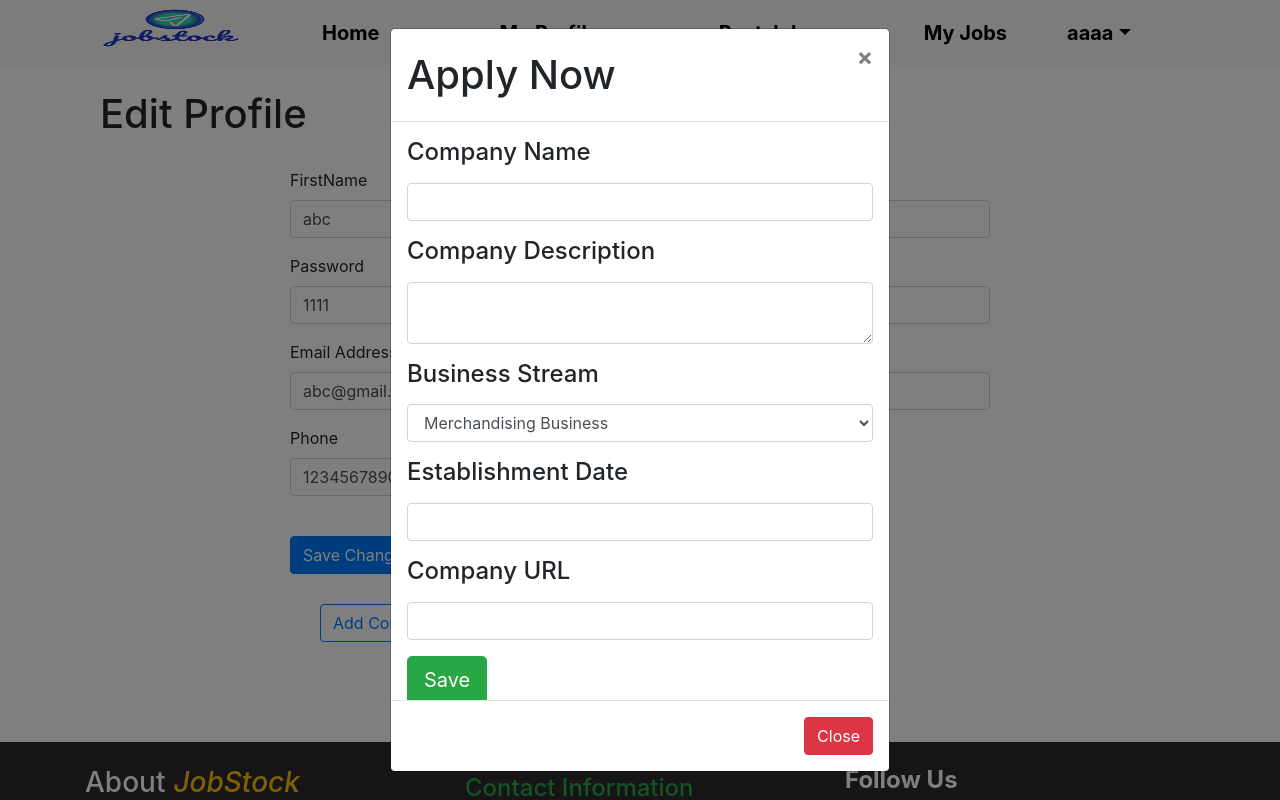
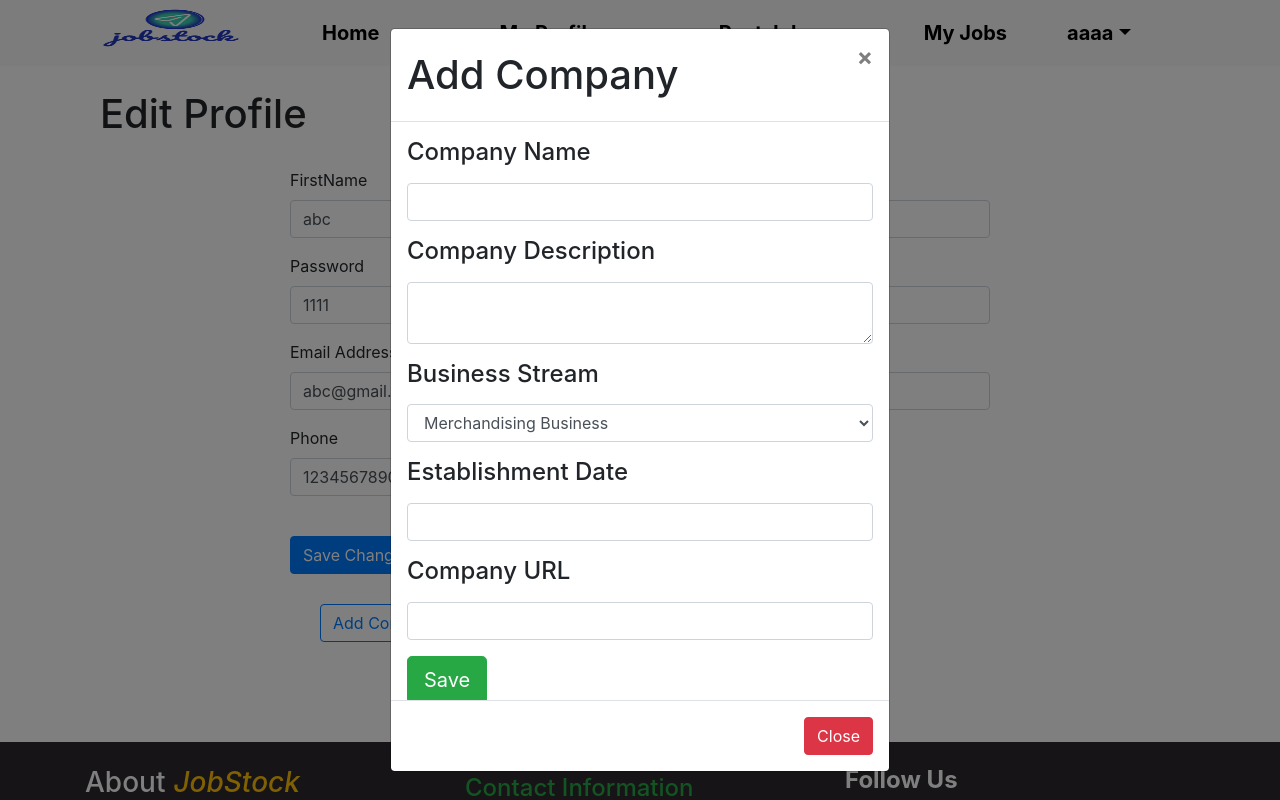
Before and after one commit to N01364242/online_job_portal, a PHP site: page /EmployerProfile.php in a window 1280 px wide, after a click on "Add Company Detail". Run offline with PHP 8.4, Linux system fonts and the light colour scheme; a user stored in the database is signed in; data comes from the database, SQL or seed files in the repository.

Commit message:
employer page images

```diff
--- a/EmployerProfile.php
+++ b/EmployerProfile.php
@@ -115,7 +115,7 @@ if ( isset($_POST['update'] ) ) {
 
             <!-- Modal Header -->
             <div class="modal-header">
-                <h1 class="modal-title">Apply Now</h1>
+                <h1 class="modal-title">Add Company</h1>
                 <button type="button" class="close" data-dismiss="modal">×</button>
             </div>
 
```
Also changed, not shown: img/Employer_company_detail.PNG (added), img/Employer_joblist.PNG (added), img/Employer_profile.PNG (added), img/Employer_view_employees.PNG (added), img/employer_Signup.PNG (added), img/employer_company_form.PNG (added), img/employer_editjob.PNG (added), img/employer_home_page.PNG (added), img/employer_login.PNG (added), img/employer_post_job_form.PNG (added).
